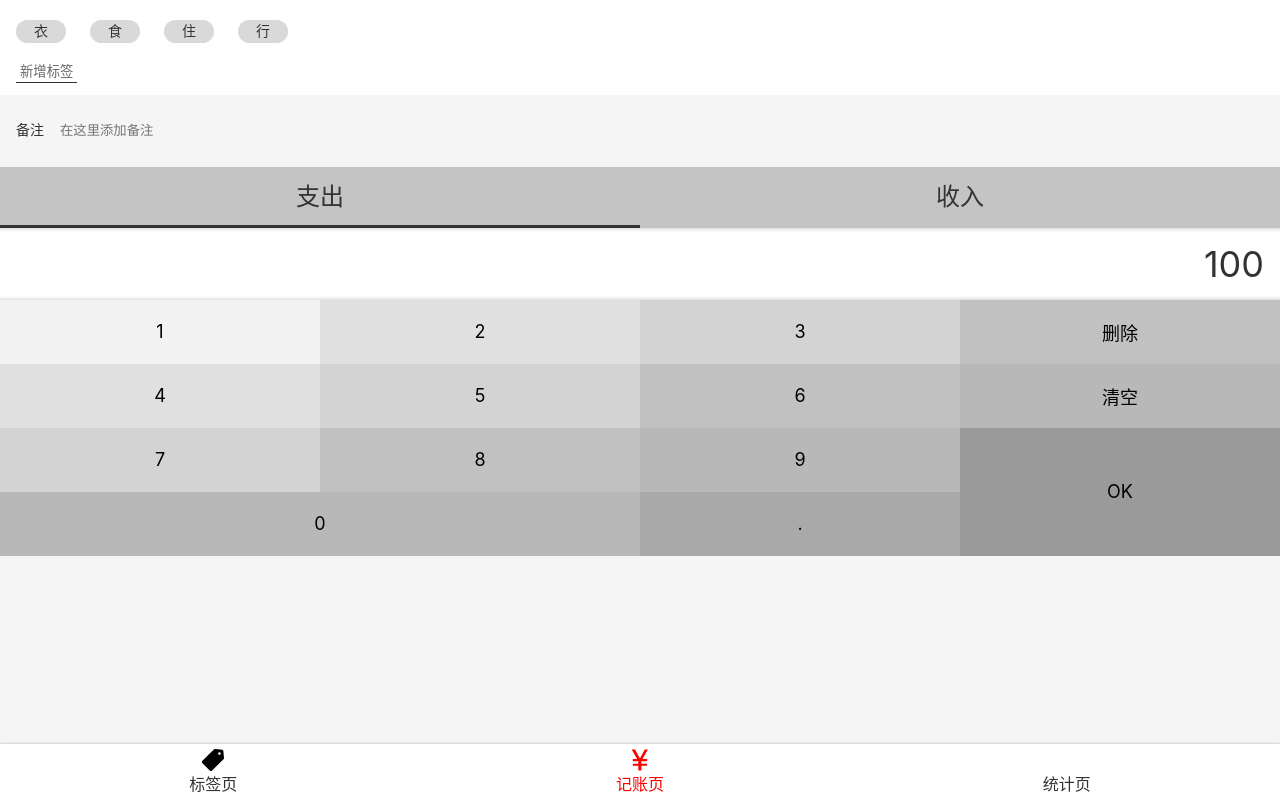
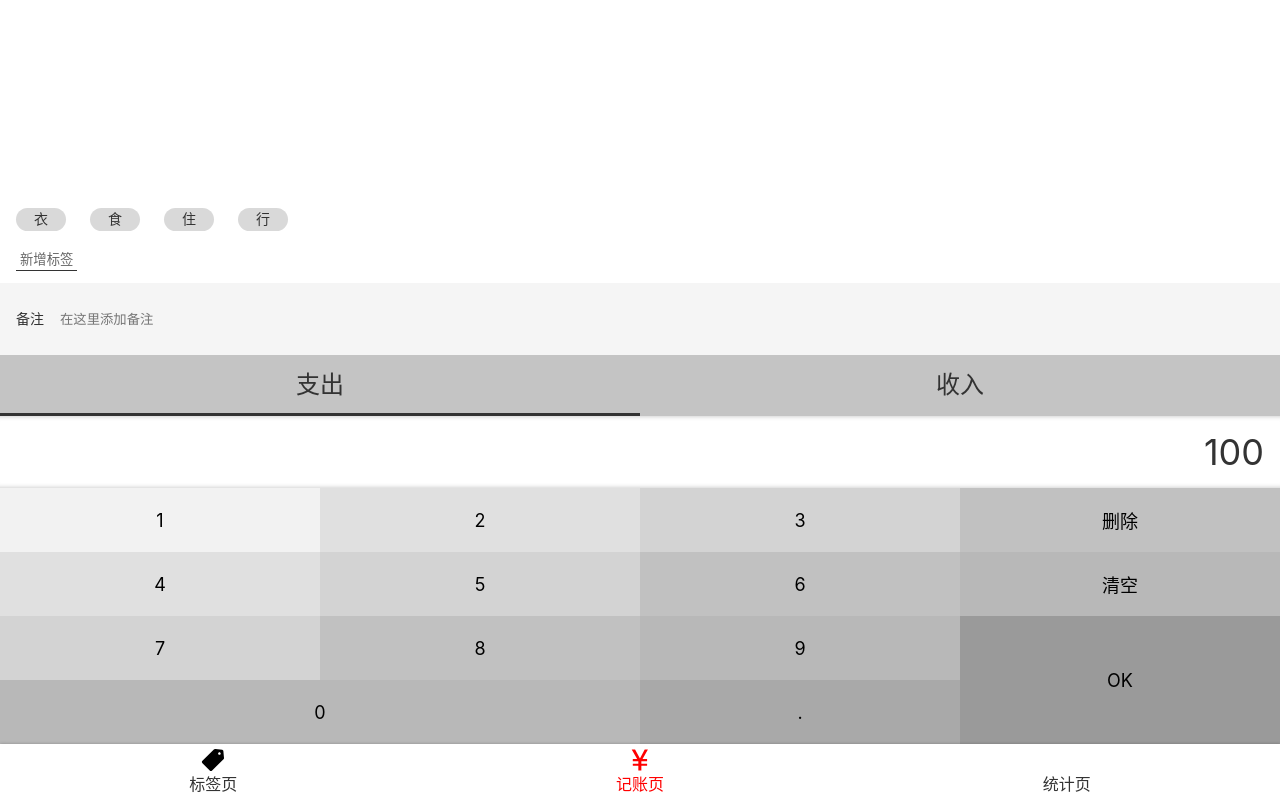
Before and after one commit to botshen/morney-2, a React app: page /#/money in a window 1280 px wide. Built offline with nearby package versions, Linux system fonts and the light colour scheme.

Commit message:
Money.tsx UI 完成

```diff
--- a/src/components/Layout.tsx
+++ b/src/components/Layout.tsx
@@ -2,9 +2,6 @@
 import React from 'react';
 import styled from 'styled-components';
 
-// type Props = {
-//   children:
-// }
 const Wrapper = styled.div`
   height: 100vh;
   display: flex;
@@ -17,7 +14,7 @@
 const Layout = (props: any) => {
     return (
         <Wrapper>
-      <Main>
+            <Main className={props.className}>
                 {props.children}
             </Main>
             <Nav/>
--- a/src/views/Money.tsx
+++ b/src/views/Money.tsx
@@ -5,6 +5,11 @@
 const TagsSection = styled.section`
   background: #FFFFFF;
   padding: 12px 16px;
+  flex-grow: 1;
+  display: flex;
+  flex-direction: column;
+  justify-content: flex-end;
+  align-items: flex-start;
 
   > ol {
     margin: 0 -12px;
@@ -149,10 +154,14 @@
     }
   }
 `;
+const MyLayout = styled(Layout)`
+  display: flex;
+  flex-direction: column;
+`
 
 function Money() {
     return (
-        <Layout>
+        <MyLayout>
             <TagsSection>
                 <ol>
                     <li>衣</li>
@@ -193,7 +202,7 @@
                     <button className="dot">.</button>
                 </div>
             </NumberPadSection>
-        </Layout>
+        </MyLayout>
     );
 }
 
```
Lines whose indentation alone changed are shown as unchanged.
